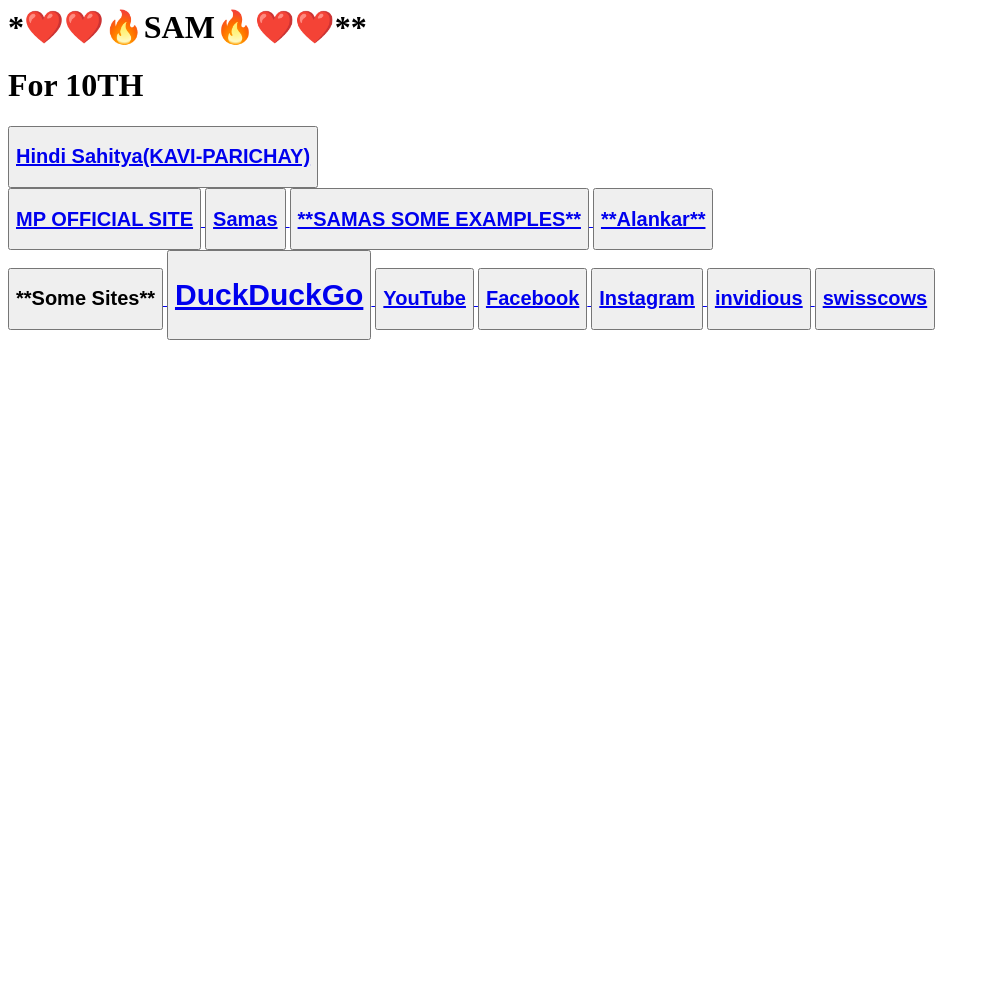
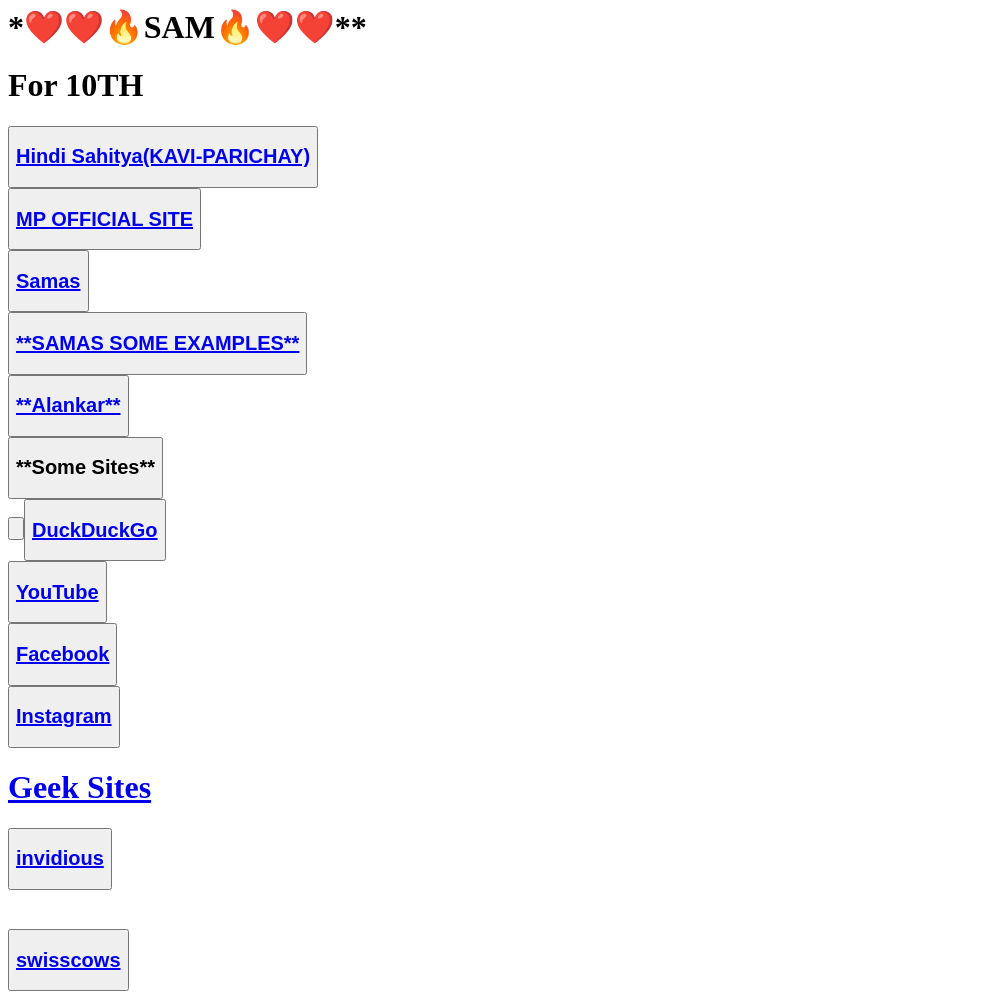
Before and after one commit to Pentestersam/Sites, a plain HTML site: page index.html in a window 1280 px wide. Shown: the whole page, without its empty margins (0-990 px from the left). Before the commit the page ends 800 px from the top, so only its background shows below. Drawn offline with Linux system fonts and the light colour scheme.

Commit message:
Update index.html

```diff
--- a/index.html
+++ b/index.html
@@ -10,38 +10,42 @@
 <button><h2> <a href="https://www.bharatdarshan.co.nz/author-collection-amp.html" target="_blank">Hindi Sahitya(KAVI-PARICHAY)
 </button></h2><br>
 
-<button><h2> <a href="http://www.mpbse.nic.in/" target="_blank">MP OFFICIAL SITE</button></h2>
+<button><h2> <a href="http://www.mpbse.nic.in/" target="_blank">MP OFFICIAL SITE</button></h2><br>
 
 <button><h2> <a href="https://www.hindivibhag.com/samas-%E0%A4%B8%E0%A4%AE%E0%A4%BE%E0%A4%B8/" target="_blank">Samas
-</button></h2>
+</button></h2><br>
 
 <button><h2> <a href=" https://www.hindivibhag.com/%E0%A4%B8%E0%A4%AE%E0%A4%BE%E0%A4%B8-%E0%A4%95%E0%A5%87-%E0%A4%89%E0%A4%A6%E0%A4%BE%E0%A4%B9%E0%A4%B0%E0%A4%A3/" target="_blank">**SAMAS SOME EXAMPLES**
-</button></h2>
+</button></h2><br>
 
 <button><h2> <a href="https://www.hindivibhag.com/%E0%A4%85%E0%A4%B2%E0%A4%82%E0%A4%95%E0%A4%BE%E0%A4%B0/" target="_blank">**Alankar**
 </button></h2><br>
 
 
-  <button><h2>**Some Sites**</button></h2>
+  <button><h2>**Some Sites**</button></h2><br>
 
-<button><h2><a href="https://www.startpage.com" target="_blank>Startpage</button></h2>
+<button><h2><a href="https://www.startpage.com" target="_blank>Startpage</button></h2><br>
 
 
 
-<button><h2><a href="https://www.duckduckgo.com" target="_blank">DuckDuckGo</button></h2>
+<button><h2><a href="https://www.duckduckgo.com" target="_blank">DuckDuckGo</button></h2><br>
 
-<button><h2><a href="https://www.youtube.com" target="_blank">YouTube</button></h2>
+<button><h2><a href="https://www.youtube.com" target="_blank">YouTube</button></h2><br>
 
 
-<button><h2><a href="https://www.facebook.com" target="_blank">Facebook</button></h2>
+<button><h2><a href="https://www.facebook.com" target="_blank">Facebook</button></h2><br>
 
-<button><h2><a href="https://www.instagram.com" target="_blank">Instagram</button></h2>
+<button><h2><a href="https://www.instagram.com" target="_blank">Instagram</button></h2><br>
 
 
-  <button><h2><a href="https://redirect.invidious.io/" target="_blank">invidious</button></h2>
+  <h1>Geek Sites<h1>
 
 
-    <button><h2><a href="https://swisscows.com/" target="_blank">swisscows</button></h2>
+
+  <button><h2><a href="https://redirect.invidious.io/" target="_blank">invidious</button></h2><br>
+
+
+    <button><h2><a href="https://swisscows.com/" target="_blank">swisscows</button></h2><br>
 
 
 
```
